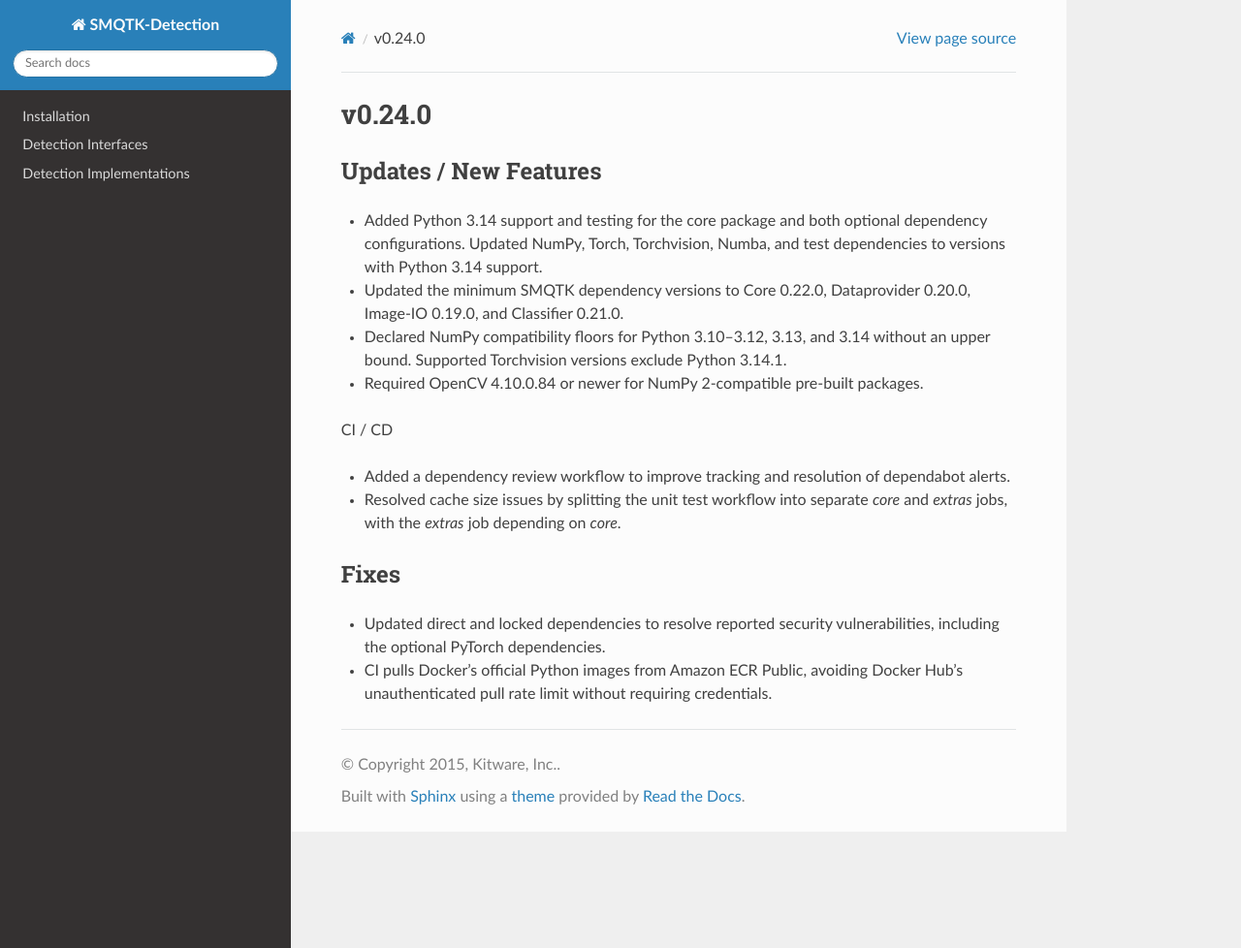
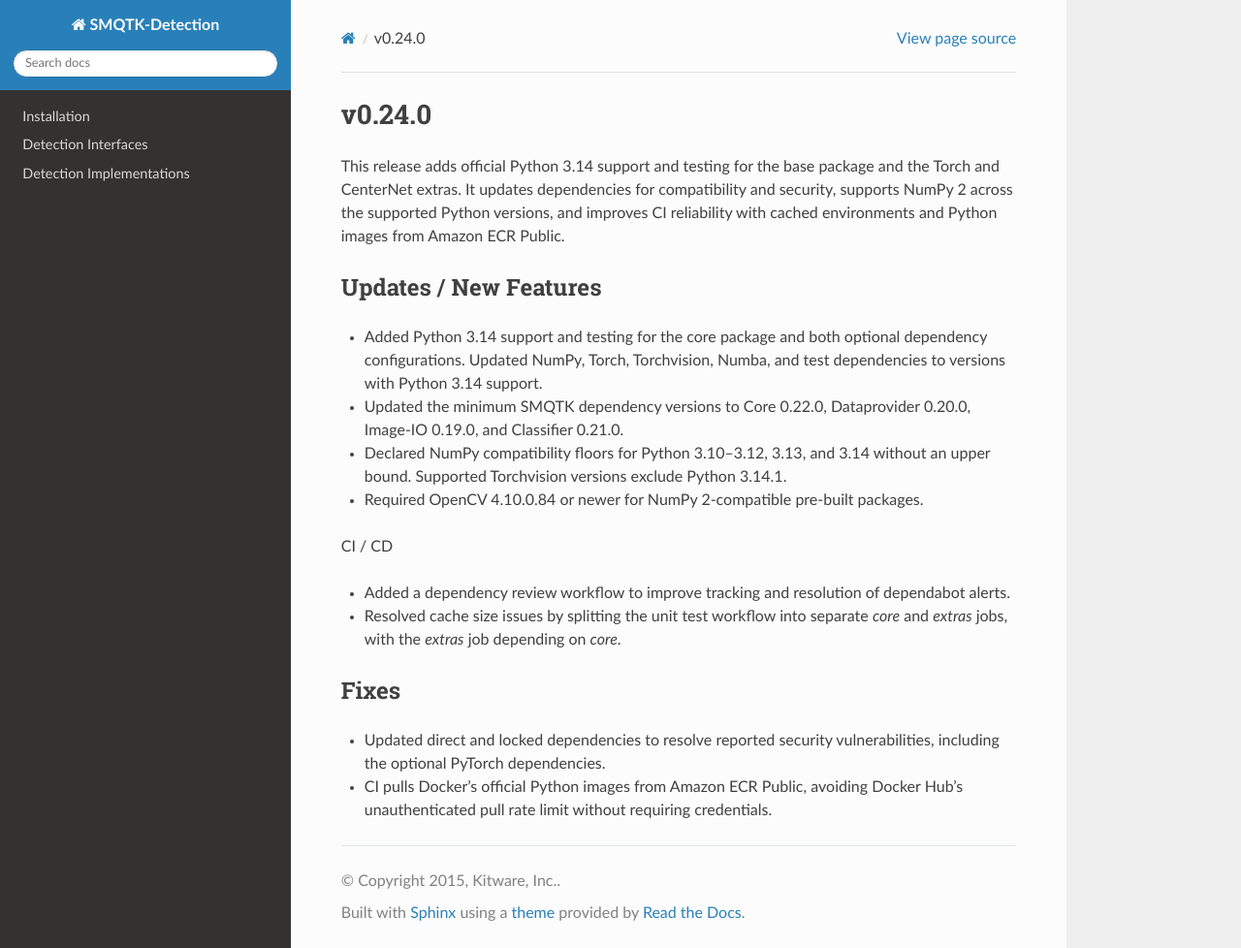
Before and after one commit to Kitware/SMQTK-Detection, a Sphinx documentation site: the page built from docs/release_notes/v0.24.0.rst, in a window 1280 px wide and 978 px high. Shown: the whole window at 97% size. Built offline with Sphinx 7.4.7 and the Read the Docs theme 3.1.0, drawn with Linux system fonts in a browser that asks for light colours; pages that are not in the unit, such as notebooks, are missing from menus; the version number is read from the project's files by our own code.

Commit message:
Updated release notes

```diff
--- a/docs/release_notes/v0.24.0.rst
+++ b/docs/release_notes/v0.24.0.rst
@@ -1,5 +1,10 @@
 v0.24.0
 =======
+
+This release adds official Python 3.14 support and testing for the base package
+and the Torch and CenterNet extras. It updates dependencies for compatibility
+and security, supports NumPy 2 across the supported Python versions, and improves
+CI reliability with cached environments and Python images from Amazon ECR Public.
 
 Updates / New Features
 ----------------------
```
